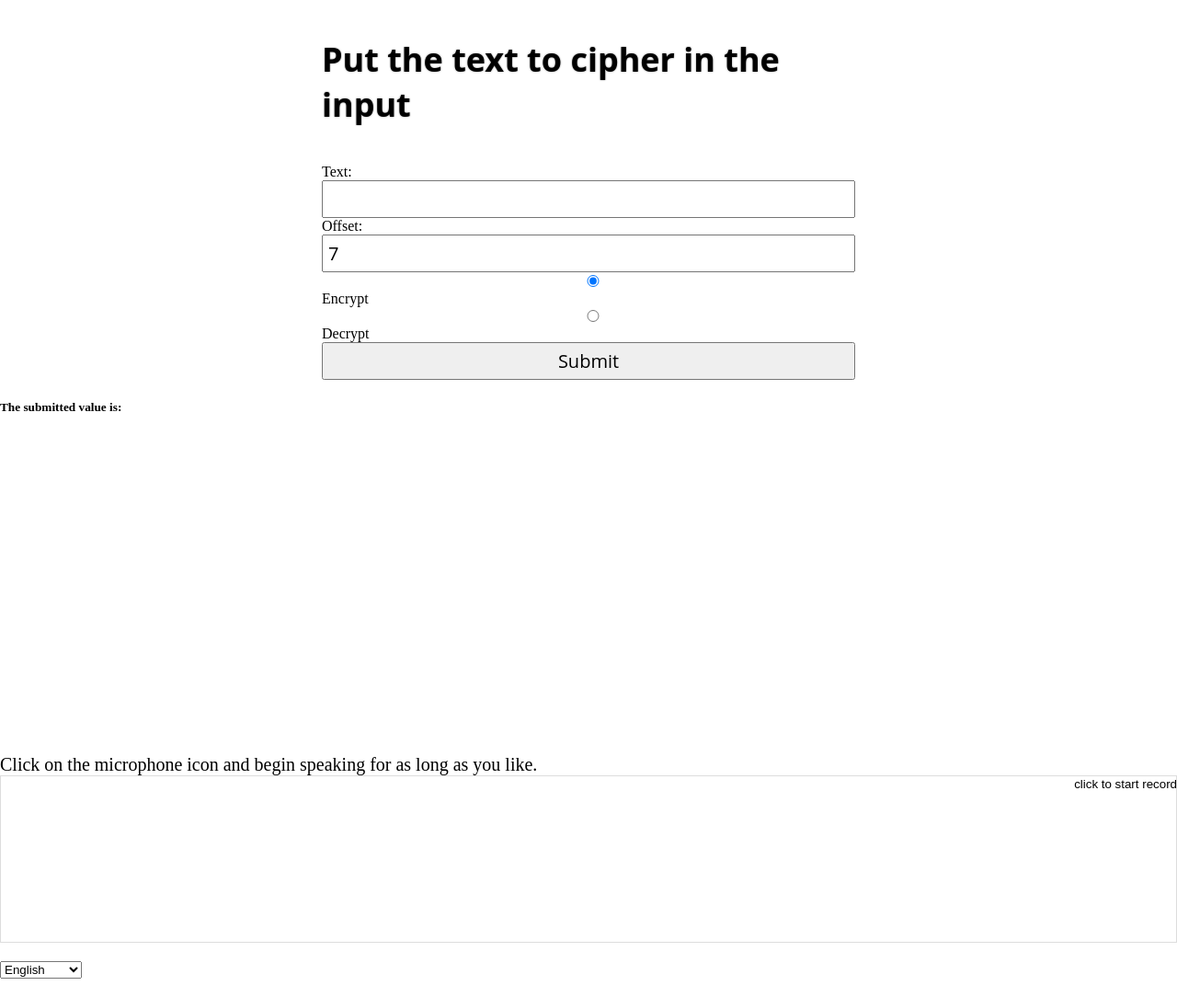
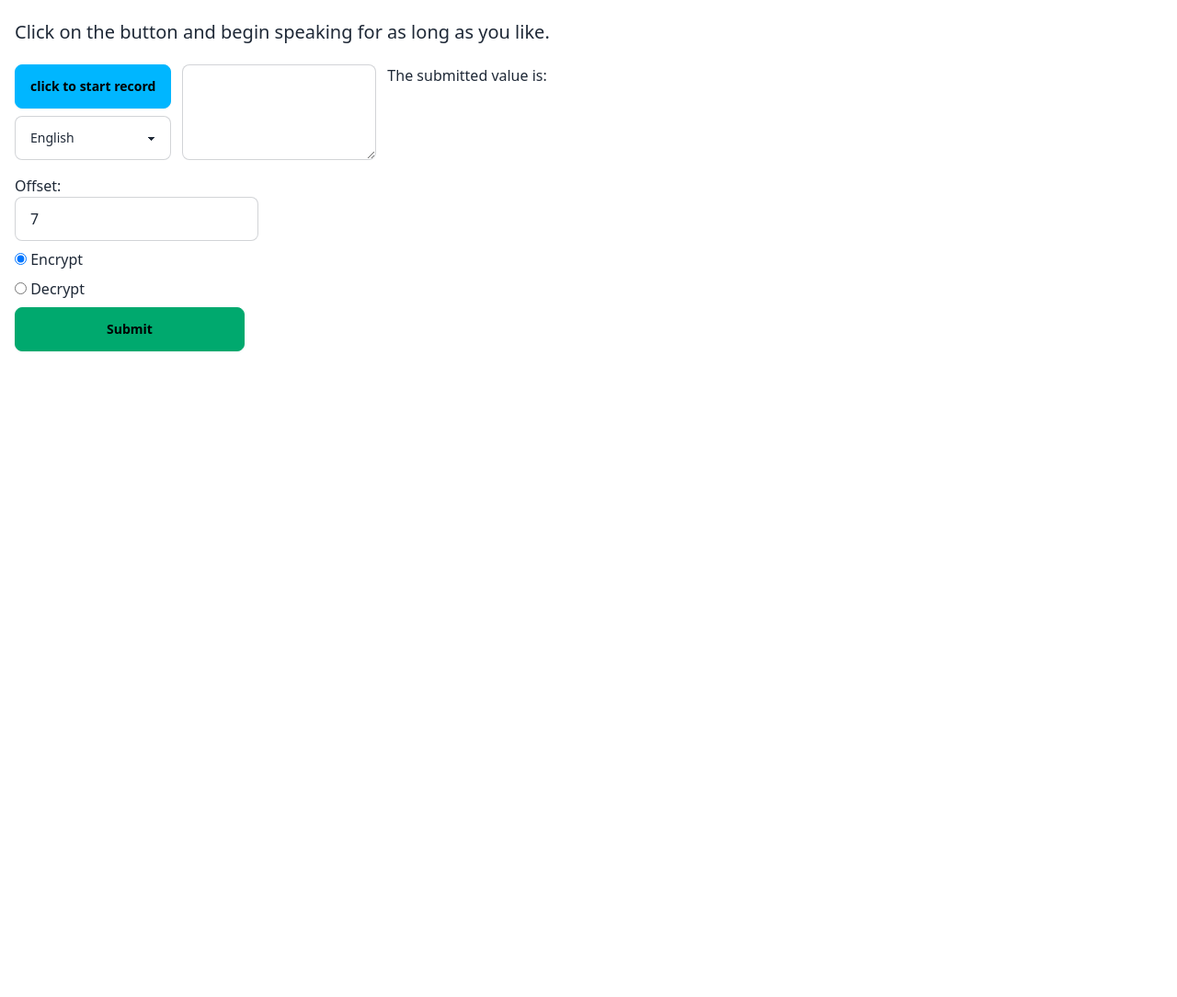
Before and after one commit to lollypp3188/app-cryptography, a Flask app: page /cesar in a window 1280 px wide. Shown: the whole page at 92% size. After the commit the page ends 382 px from the top, so only its background shows below. Run offline with Flask 3, Linux system fonts and the light colour scheme; some libraries are stand-ins or nearby versions.

Commit message:
feat: new cesar layout

```diff
--- a/static/css/cesar.css
+++ b/static/css/cesar.css
@@ -1,51 +1,3 @@
-body{
-    margin: 0;
-  }
-  #container{
-    width: 100%;
-    margin: auto;
-    min-height: 100vh;
-
-  }
-  .speech{
-    padding: 40px 0;
-    color: black;
-    text-shadow: 0 0 2px gray;
-    font: bold 36px 'Open Sans', sans-serif;
-    margin: auto;
-    width: 100%;
-    max-width: 580px;
-  }
-  .input{
-    margin: auto;
-    width: 100%;
-    max-width: 580px;
-  }
-  .input input{
-    box-sizing: border-box;
-    width: 100%;
-    padding: 5px;
-    font: 20px 'Open Sans', sans-serif;
-  }
-  .input input[type="range"]{
-    color: #444;
-    font: bold 19px sans-serif;
-  }
-  .input input[type="range"]:before{
-    content: "Faster";
-    text-shadow: 0 0 5px white;
-  }
-
-  .input input[type="range"]:after{
-    content: "Slower";
-    text-shadow: 0 0 5px white;
-  }
-
-
-
-
-
-
 #info {
   font-size: 20px;
 }
@@ -65,12 +17,6 @@ body{
   padding: 15px;
   text-align: left;
   min-height: 150px;
-    }
-
-    #start_button {
-      border: 0;
-      background-color: transparent;
-      padding: 0;
 }
 
 .interim {
--- a/static/js/speech.js
+++ b/static/js/speech.js
@@ -76,7 +76,7 @@
   if (window.getSelection) {
     window.getSelection().removeAllRanges();
     let range = document.createRange();
-          range.selectNode(document.getElementById('final_span'));
+    range.selectNode(document.getElementById('text'));
     window.getSelection().addRange(range);
   }
 
@@ -98,8 +98,8 @@
     }
   }
   final_transcript = capitalize(final_transcript);
-        final_span.innerHTML = linebreak(final_transcript);
-        interim_span.innerHTML = linebreak(interim_transcript);
+  text.value = linebreak(final_transcript);
+  text.placeholder = linebreak(interim_transcript);
   if (final_transcript || interim_transcript) {
     showButtons('inline-block');
   }
@@ -122,8 +122,6 @@
     recognizing = false;
     recognition.stop();
   }
-      copy_button.style.display = 'none';
-      copy_info.style.display = 'inline-block';
   showInfo('');
 }
 
@@ -136,8 +134,8 @@
   recognition.lang = select_dialect.value;
   recognition.start();
   ignore_onend = false;
-      final_span.innerHTML = '';
-      interim_span.innerHTML = '';
+  text.value = '';
+  text.placeholder = '';
   showInfo('info_allow');
   showButtons('none');
   start_timestamp = event.timeStamp;
@@ -162,6 +160,4 @@
     return;
   }
   current_style = style;
-      copy_button.style.display = style;
-      copy_info.style.display = 'none';
 }
--- a/templates/cesar.html
+++ b/templates/cesar.html
@@ -5,41 +5,25 @@
   <meta name="viewport" content="width=device-width, initial-scale=1.0">
   <title>Cesar cipher</title>
   <link rel="stylesheet" href="{{ url_for('static', filename='css/cesar.css') }}">
+  <link href="https://cdn.jsdelivr.net/npm/daisyui@4.7.3/dist/full.min.css" rel="stylesheet" type="text/css" />
+  <script src="https://cdn.tailwindcss.com"></script>
 </head>
 <body>
-  <div id="container">
+  <div class="mx-4">
+
     <form id="cesarForm" method="post">
-      <div class="speech">Put the text to cipher in the input</div>
-      <div class="input">
-        <label for="text">Text:</label>
-        <input type="text" id="text" name="text">
-        <br>
-        <label for="offset">Offset:</label>
-        <input type="number" id="offset" name="offset" value="7">
-        <br>
-        <input type="radio" id="encrypt" name="action" value="encrypt" checked>
-        <label for="encrypt">Encrypt</label>
-        <input type="radio" id="decrypt" name="action" value="decrypt">
-        <label for="decrypt">Decrypt</label>
-        <br>
-        <input type="submit" value="Submit">
-      </div>
-    </form>
-
-    <h5> The submitted value is: <span id="result"><span></h5>
-  </div>
-
         <div class="browser-landing" id="main">
           <div class="compact marquee">
             <div id="info" style="visibility: visible;">
               <p id="info_start" style="display: inline;">
-          Click on the microphone icon and begin speaking for as long as you like.
+                Click on the button and begin speaking for as long as you like.
               </p>
               <p id="info_speak_now" style="display:none">
                 Speak now.
               </p>
               <p id="info_no_speech" style="display:none">
-          No speech was detected. You may need to adjust your <a href="//support.google.com/chrome/bin/answer.py?hl=en&amp;answer=1407892">microphone
+                No speech was detected. You may need to adjust your <a
+                  href="//support.google.com/chrome/bin/answer.py?hl=en&amp;answer=1407892">microphone
                   settings</a>.
               </p>
               <p id="info_no_microphone" style="display:none">
@@ -58,37 +42,55 @@
                 chrome://settings/contentExceptions#media-stream
               </p>
               <p id="info_upgrade" style="display:none">
-          Web Speech API is not supported by this browser. Upgrade to <a href="//www.google.com/chrome">Chrome</a> version 25 or later.
-        </p>
-      </div>
-      <div id="div_start">
-        <button id="start_button" onclick="startButton(event)" style="display: inline-block;">click to start record</button>
-      </div>
-      <div id="results">
-        <span class="final" id="final_span"></span> <span class="interim" id="interim_span"></span>
-      </div>
-      <div id="copy">
-        <button class="button" id="copy_button" onclick="copyButton()">Copy and Paste</button>
-        <div id="copy_info">
-          <p>
-            Press Control-C to copy text.
-          </p>
-          <p>
-            (Command-C on Mac.)
+                Web Speech API is not supported by this browser. Upgrade to <a href="//www.google.com/chrome">Chrome</a> version
+                25 or later.
               </p>
             </div>
           </div>
-      <div class="compact marquee" id="div_language">
-        <select id="select_language" onchange="updateCountry()">
+        </div>
+      <div class="flex gap-3">
+        <div class="flex flex-col gap-4">
+          <div class="flex gap-3">
+            <div class="flex gap-2 flex-col">
+              <button id="start_button" class="btn btn-info" onclick="startButton(event)" style="display: inline-block;">
+                click to start record
+              </button>
+              <div id="div_language">
+                <select id="select_language" class="select select-bordered w-full max-w-x" onchange="updateCountry()">
                   <option value="0">English</option>
                   <option value="1">Українська</option>
-        <select>
-          &nbsp;
-          &nbsp;
+                </select>
                 <select id="select_dialect"></select>
               </div>
             </div>
+            <textarea type="text" class="textarea textarea-bordered placeholder:italic placeholder:text-slate-400" id="text"
+              name="text"></textarea>
           </div>
+
+          <div class="flex flex-col gap-2 w-[250px]">
+            <div>
+              <label for="offset">Offset:</label>
+              <input class="input input-bordered" type="number" id="offset" name="offset" value="7">
+            </div>
+            <div>
+              <input type="radio" id="encrypt" name="action" value="encrypt" checked>
+              <label for="encrypt">Encrypt</label>
+            </div>
+            <div>
+              <input type="radio" id="decrypt" name="action" value="decrypt">
+              <label for="decrypt">Decrypt</label>
+            </div>
+            <input type="submit" value="Submit" class="btn  btn-success">
+          </div>
+        </div>
+        <h5> The submitted value is: <span id="result"><span></h5>
+      </div>
+
+    </form>
+
+  </div>
+
+
 
   <script src="{{ url_for('static', filename='js/speech.js') }}"></script>
   <script src="{{ url_for('static', filename='js/submit.js') }}"></script>
```
Lines whose indentation alone changed are shown as unchanged.
